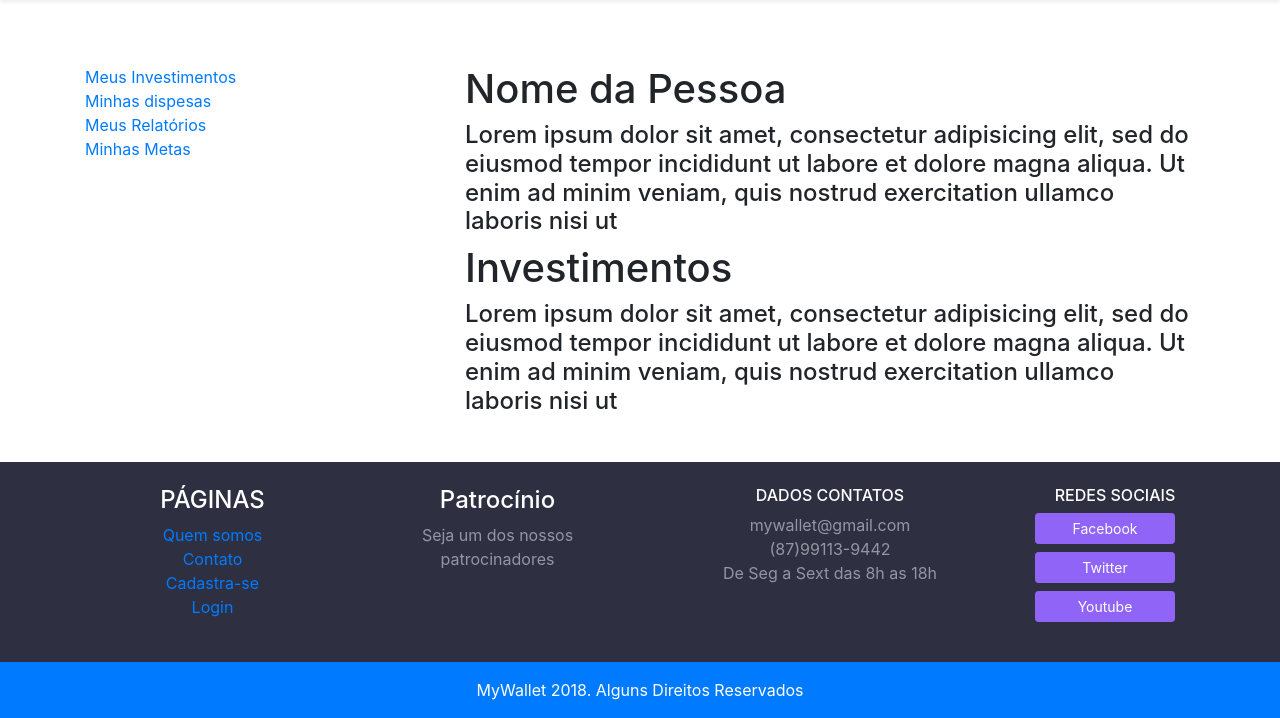
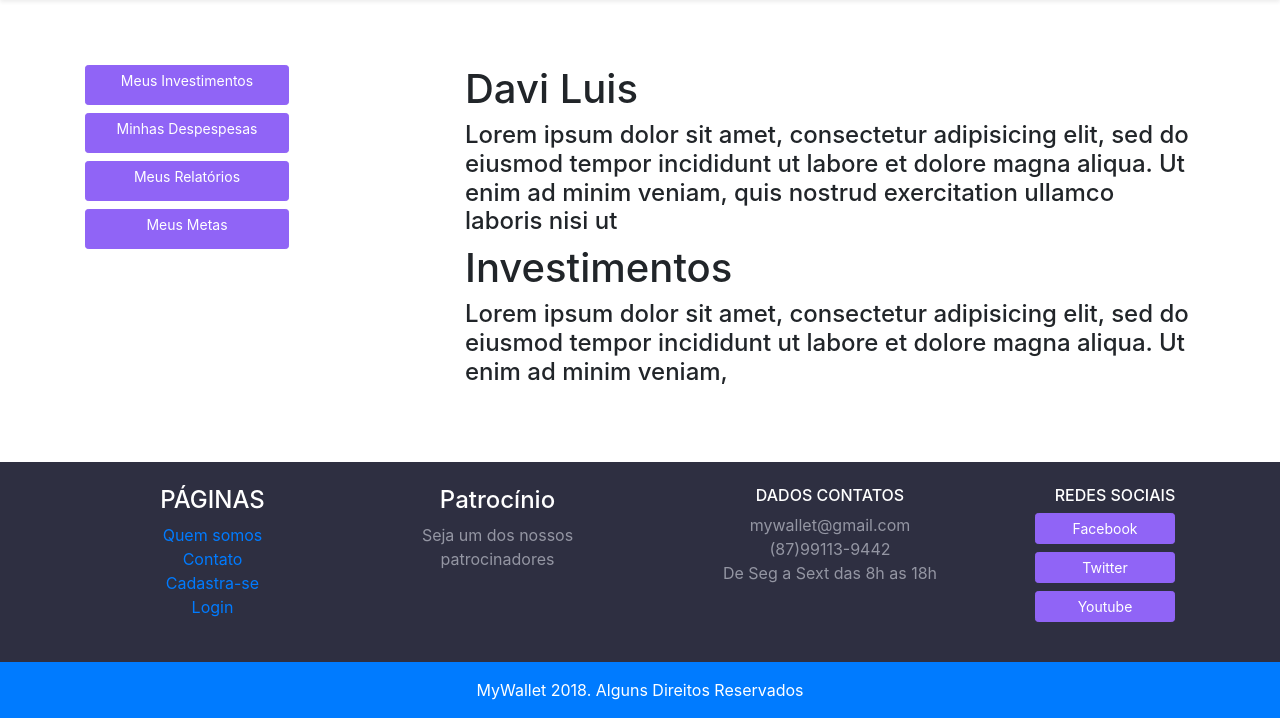
Before and after one commit to daviluis321/MyWallet, a Django app: page /main/ in a window 1280 px wide. Shown: the part 82-800 px from the top of the page. Run offline with Django 3.2, Linux system fonts and the light colour scheme; some libraries are stand-ins or nearby versions.

Commit message:
Refatoração e manutenção do código

```diff
--- a/mywallet/core/templates/base.html
+++ b/mywallet/core/templates/base.html
@@ -43,7 +43,7 @@
     </div>
   </nav>
 
-  {% block  principal %}{% endblock %}
+  {% block  principal %}<br><br>{% endblock %}
 
   <footer style=" position: fixed;
                   left: 0;
--- a/mywallet/core/templates/main.html
+++ b/mywallet/core/templates/main.html
@@ -9,38 +9,48 @@
     <div class="container py-4">
       <div class="row">
         <div class="col-md-3 col-6">
-          <ul id="oi" class="list-unstyled">
+          <ul class="list-unstyled">
             <li>
-              <a href="planos.html">Meus Investimentos</a>
+              <a class="btn btn-purple mb-2 btn-sm btn-block" href="#" style="max-width:80%;min-height:40px;">
+                Meus Investimentos
+              </a>
             </li>
             <li>
-              <a href="contato.html">Minhas dispesas</a>
+              <a class="btn btn-purple mb-2 btn-sm btn-block" href="#" style="max-width:80%;min-height:40px;">
+                Minhas Despespesas
+              </a>
             </li>
             <li>
-              <a href="inscricao.html">Meus Relatórios</a>
+              <a class="btn btn-purple mb-2 btn-sm btn-block" href="#" style="max-width:80%;min-height:40px;">
+                Meus Relatórios
+              </a>
             </li>
             <li>
-              <a href="contato.html">Minhas Metas</a>
+              <a class="btn btn-purple mb-2 btn-sm btn-block" href="#" style="max-width:80%;min-height:40px;">
+                Meus Metas
+              </a>
             </li>
           </ul>
         </div>
         <div class="col-md-1 col-2">
         </div>
         <div class="col-md-8 col-8">
-          <h1 id="nome">Nome da Pessoa</h1>
+          <h1 id="nome">Davi Luis</h1>
           <h4>Lorem ipsum dolor sit amet, consectetur adipisicing elit, sed do eiusmod
           tempor incididunt ut labore et dolore magna aliqua. Ut enim ad minim veniam,
           quis nostrud exercitation ullamco laboris nisi ut</h4>
           <h1 id="nome">Investimentos</h1>
           <h4>Lorem ipsum dolor sit amet, consectetur adipisicing elit, sed do eiusmod
           tempor incididunt ut labore et dolore magna aliqua. Ut enim ad minim veniam,
-          quis nostrud exercitation ullamco laboris nisi ut</h4>
+          </h4>
+          <br>
+          <br>
+          <br>
         </div>
       </div>
     </div>
   </div>
 
-  <br>
 
 
 
```
Also changed, not shown: mywallet/core/templates/despesa.html (+10 -4 lines), mywallet/core/templates/investimento.html (+10 -5 lines).
